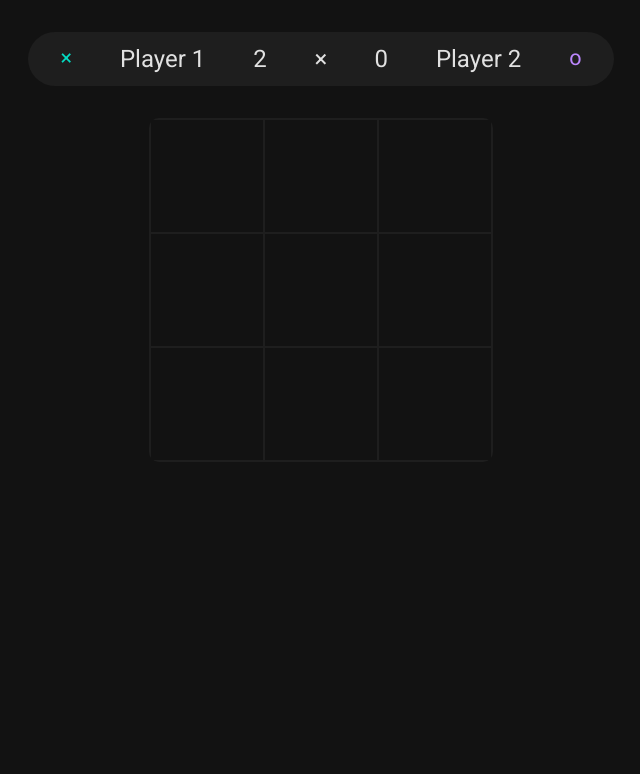
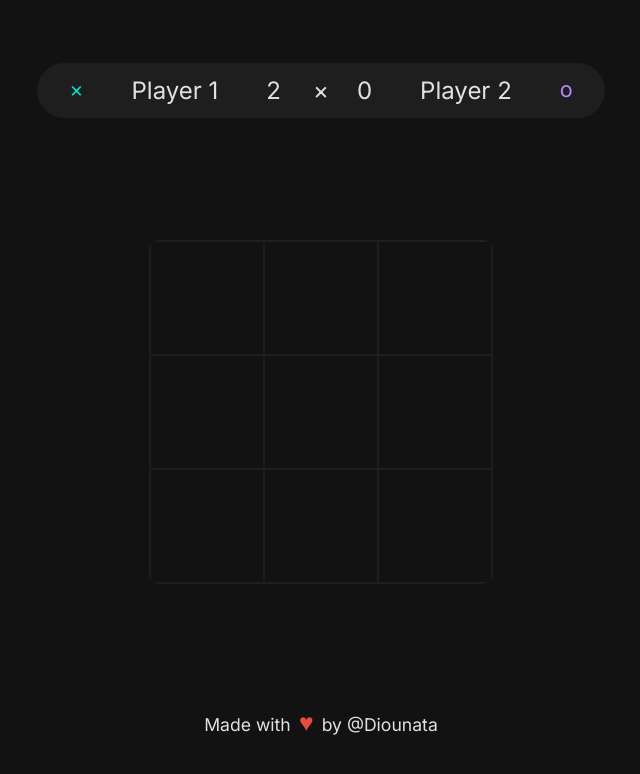
Before and after one commit to Diounata/tic-tac-toe, a Next.js app: page / in a window 1280 px wide. Shown: the top 774 px of the page, without its empty margins (319-959 px from the left). Built offline with nearby package versions, Linux system fonts and the light colour scheme.

Commit message:
Create footer

```diff
--- /dev/null
+++ b/src/Components/Footer.tsx
@@ -0,0 +1,12 @@
+import styles from '../styles/Footer.module.scss';
+
+export default function Footer() {
+    return (
+        <footer className={styles.footerContainer}>
+            Made with <span>♥</span> by{' '}
+            <a href='https://github.com/Diounata/' target='_blank'>
+                @Diounata
+            </a>
+        </footer>
+    );
+}
--- a/src/Components/Game.tsx
+++ b/src/Components/Game.tsx
@@ -2,7 +2,8 @@ import styles from '../styles/Game.module.scss';
 
 export default function Game() {
     return (
-        <table className={styles.gameContainer}>
+        <main className={styles.gameContainer}>
+            <table>
                 <tbody>
                     <tr>
                         <td></td>
@@ -23,5 +24,6 @@ export default function Game() {
                     </tr>
                 </tbody>
             </table>
+        </main>
     );
 }
--- a/src/pages/_document.tsx
+++ b/src/pages/_document.tsx
@@ -6,7 +6,7 @@ export default class MyDocument extends Document {
             <Html>
                 <Head>
                     <link rel='preconnect' href='https://fonts.gstatic.com' />
-                    <link href='https://fonts.googleapis.com/css2?family=Roboto&display=swap' rel='stylesheet' />
+                    <link href='https://fonts.googleapis.com/css2?family=Inter&display=swap' rel='stylesheet' />
                 </Head>
 
                 <body>
--- a/src/pages/index.tsx
+++ b/src/pages/index.tsx
@@ -1,11 +1,13 @@
 import Scoreboard from '../Components/Scoreboard';
 import Game from '../Components/Game';
+import Footer from '../Components/Footer';
 
 export default function Home() {
     return (
         <div className='container'>
             <Scoreboard />
             <Game />
+            <Footer />
         </div>
     );
 }
--- /dev/null
+++ b/src/styles/Footer.module.scss
@@ -0,0 +1,14 @@
+.footerContainer {
+    font-size: 1.1rem;
+
+    span {
+        font-size: 1.4em;
+        color: #e74c3c;
+        margin: 0 0.2rem;
+    }
+
+    a {
+        color: inherit;
+        text-decoration: none;
+    }
+}
--- a/src/styles/Game.module.scss
+++ b/src/styles/Game.module.scss
@@ -9,6 +9,7 @@
         height: 7rem;
 
         cursor: pointer;
+        transition: 0.2s;
 
         &:hover {
             opacity: 0.6;
--- a/src/styles/Scoreboard.module.scss
+++ b/src/styles/Scoreboard.module.scss
@@ -1,8 +1,7 @@
 .scoreboardComponent {
     display: grid;
-    grid-template-columns: 2fr 1fr 2fr;
+    grid-template-columns: 3fr 1fr 3fr;
     align-items: center;
-    gap: 0.1rem;
 
     font-size: 1.5rem;
 
--- a/src/styles/main.scss
+++ b/src/styles/main.scss
@@ -3,7 +3,7 @@
     padding: 0;
     box-sizing: border-box;
 
-    font-family: 'Roboto', sans-serif;
+    font-family: 'Inter', sans-serif;
 }
 
 body,
@@ -15,10 +15,11 @@ html {
 .container {
     display: grid;
     place-items: center;
-    flex-direction: column;
-    gap: 2rem;
 
-    margin: 2rem 0;
+    width: 100vw;
+    height: 100vh;
+
+    padding: 0.1rem 0;
 }
 
 :root {
```
Lines whose indentation alone changed are shown as unchanged.
